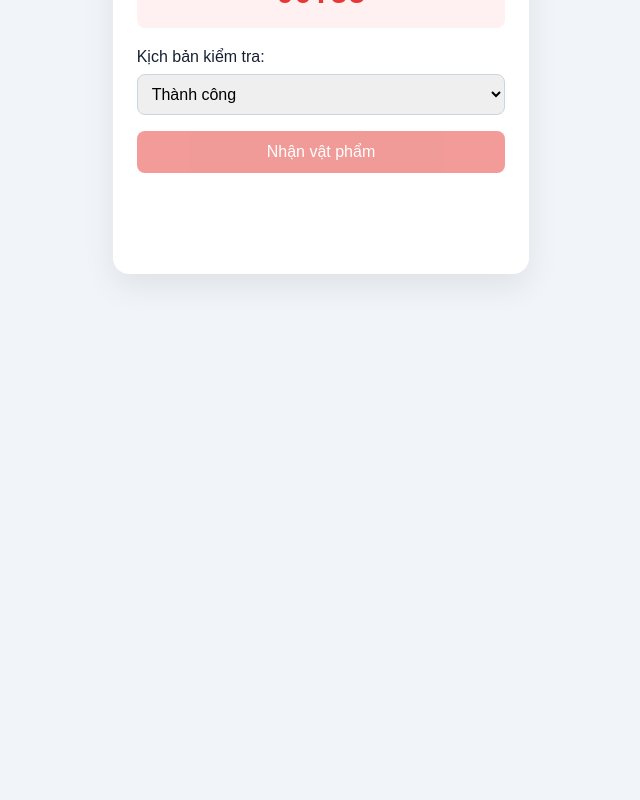
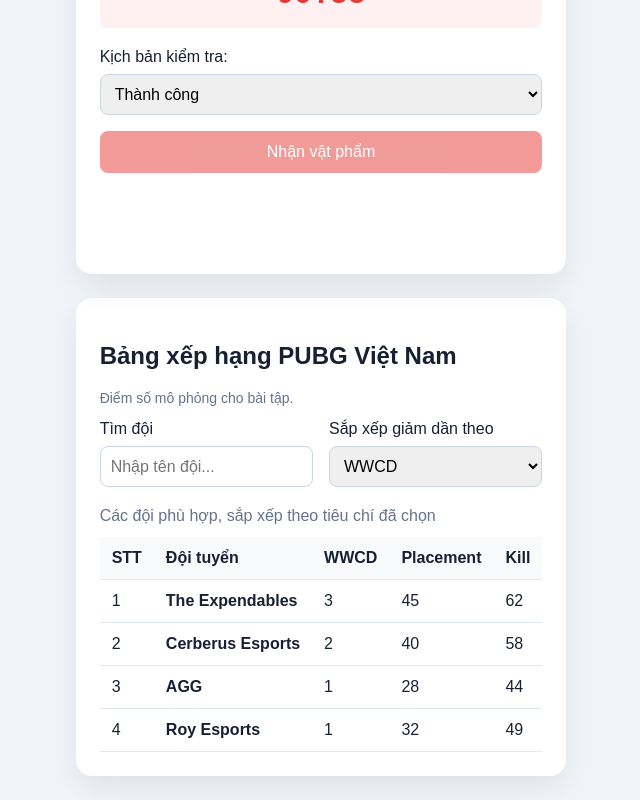
Before and after one commit to Hunguwu1/24520625_Ph-ng-Khanh-H-ng-LaB1, a React (Vite) app in the folder lab3/homework3/: page / in a window 1280 px wide. Shown: the part 959-1759 px from the top of the page, without its empty margins (319-959 px from the left). Before the commit the page ends 1281 px from the top, so only its background shows below. Built offline with nearby package versions, Linux system fonts and the light colour scheme.

Commit message:
feat: add PUBG leaderboard filtering and sorting

```diff
--- a/lab3/homework3/src/App.tsx
+++ b/lab3/homework3/src/App.tsx
@@ -1,5 +1,6 @@
 import { useState } from 'react'
 import DropCard from './components/DropCard'
+import Leaderboard from './components/Leaderboard'
 import { createDemoDrops } from './data/pubgDemo'
 
 export default function App() {
@@ -17,6 +18,7 @@ export default function App() {
           <DropCard key={drop.id} drop={drop} />
         ))}
       </section>
+      <Leaderboard />
     </main>
   )
 }
--- /dev/null
+++ b/lab3/homework3/src/components/Leaderboard.tsx
@@ -0,0 +1,78 @@
+import { useState } from 'react'
+import { demoStandings } from '../data/pubgDemo'
+
+type SortKey = 'wwcdCount' | 'placementPts' | 'killPts'
+
+export default function Leaderboard() {
+  const [search, setSearch] = useState('')
+  const [sortKey, setSortKey] = useState<SortKey>('wwcdCount')
+  const keyword = search.trim().toLowerCase()
+
+  const standings = demoStandings
+    .filter((squad) => squad.squadName.toLowerCase().includes(keyword))
+    .sort((a, b) =>
+      b[sortKey] - a[sortKey] ||
+      a.squadName.localeCompare(b.squadName, 'vi'),
+    )
+
+  return (
+    <section className="leaderboard" aria-labelledby="leaderboard-title">
+      <h2 id="leaderboard-title">Bảng xếp hạng PUBG Việt Nam</h2>
+      <p className="note">Điểm số mô phỏng cho bài tập.</p>
+
+      <div className="leaderboard-controls">
+        <label>
+          Tìm đội
+          <input
+            type="search"
+            placeholder="Nhập tên đội..."
+            value={search}
+            onChange={(event) => setSearch(event.target.value)}
+          />
+        </label>
+        <label>
+          Sắp xếp giảm dần theo
+          <select
+            value={sortKey}
+            onChange={(event) => setSortKey(event.target.value as SortKey)}
+          >
+            <option value="wwcdCount">WWCD</option>
+            <option value="placementPts">Placement Points</option>
+            <option value="killPts">Kill Points</option>
+          </select>
+        </label>
+      </div>
+
+      <div className="table-scroll">
+        <table>
+          <caption>Các đội phù hợp, sắp xếp theo tiêu chí đã chọn</caption>
+          <thead>
+            <tr>
+              <th scope="col">STT</th>
+              <th scope="col">Đội tuyển</th>
+              <th scope="col">WWCD</th>
+              <th scope="col">Placement</th>
+              <th scope="col">Kill</th>
+            </tr>
+          </thead>
+          <tbody>
+            {standings.map((squad, index) => (
+              <tr key={squad.squadId}>
+                <td>{index + 1}</td>
+                <th scope="row">{squad.squadName}</th>
+                <td>{squad.wwcdCount}</td>
+                <td>{squad.placementPts}</td>
+                <td>{squad.killPts}</td>
+              </tr>
+            ))}
+            {standings.length === 0 && (
+              <tr>
+                <td colSpan={5}>Không tìm thấy đội phù hợp.</td>
+              </tr>
+            )}
+          </tbody>
+        </table>
+      </div>
+    </section>
+  )
+}
--- a/lab3/homework3/src/style.css
+++ b/lab3/homework3/src/style.css
@@ -134,3 +134,61 @@ button:not(:disabled) {
   border-radius: 8px;
   font: inherit;
 }
+
+.leaderboard {
+  padding: 24px;
+  border-radius: 16px;
+  background: white;
+  box-shadow: 0 12px 32px #00000014;
+}
+
+.leaderboard-controls {
+  display: flex;
+  flex-wrap: wrap;
+  gap: 16px;
+  margin-bottom: 20px;
+}
+
+.leaderboard-controls label {
+  display: grid;
+  flex: 1 1 200px;
+  gap: 8px;
+  min-width: 0;
+}
+
+.leaderboard-controls input,
+.leaderboard-controls select {
+  box-sizing: border-box;
+  width: 100%;
+  min-width: 0;
+  padding: 10px;
+  border: 1px solid #cbd5e1;
+  border-radius: 8px;
+  font: inherit;
+}
+
+.table-scroll {
+  overflow-x: auto;
+}
+
+.leaderboard table {
+  width: 100%;
+  border-collapse: collapse;
+}
+
+.leaderboard caption {
+  margin-bottom: 12px;
+  color: #64748b;
+  text-align: left;
+}
+
+.leaderboard th,
+.leaderboard td {
+  padding: 12px;
+  border-bottom: 1px solid #e2e8f0;
+  text-align: left;
+}
+
+.leaderboard thead {
+  background: #f8fafc;
+}
```
